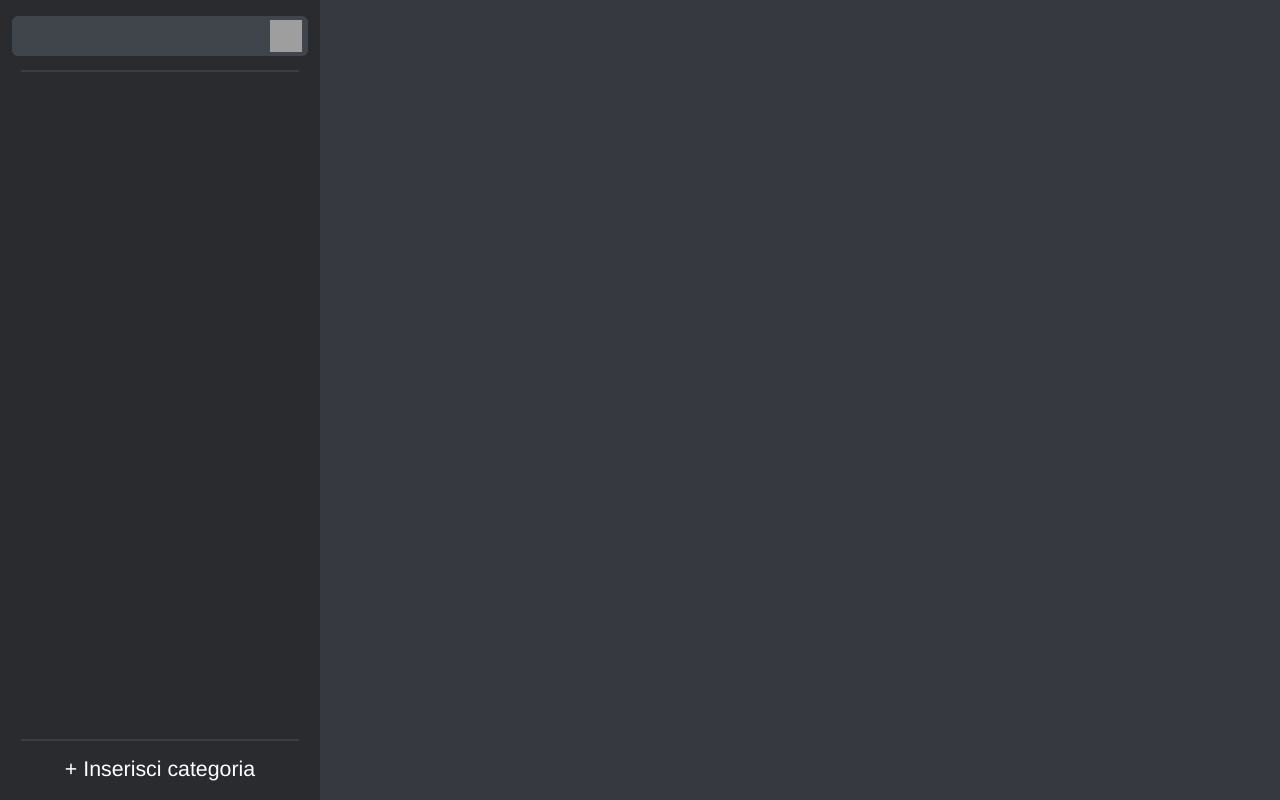
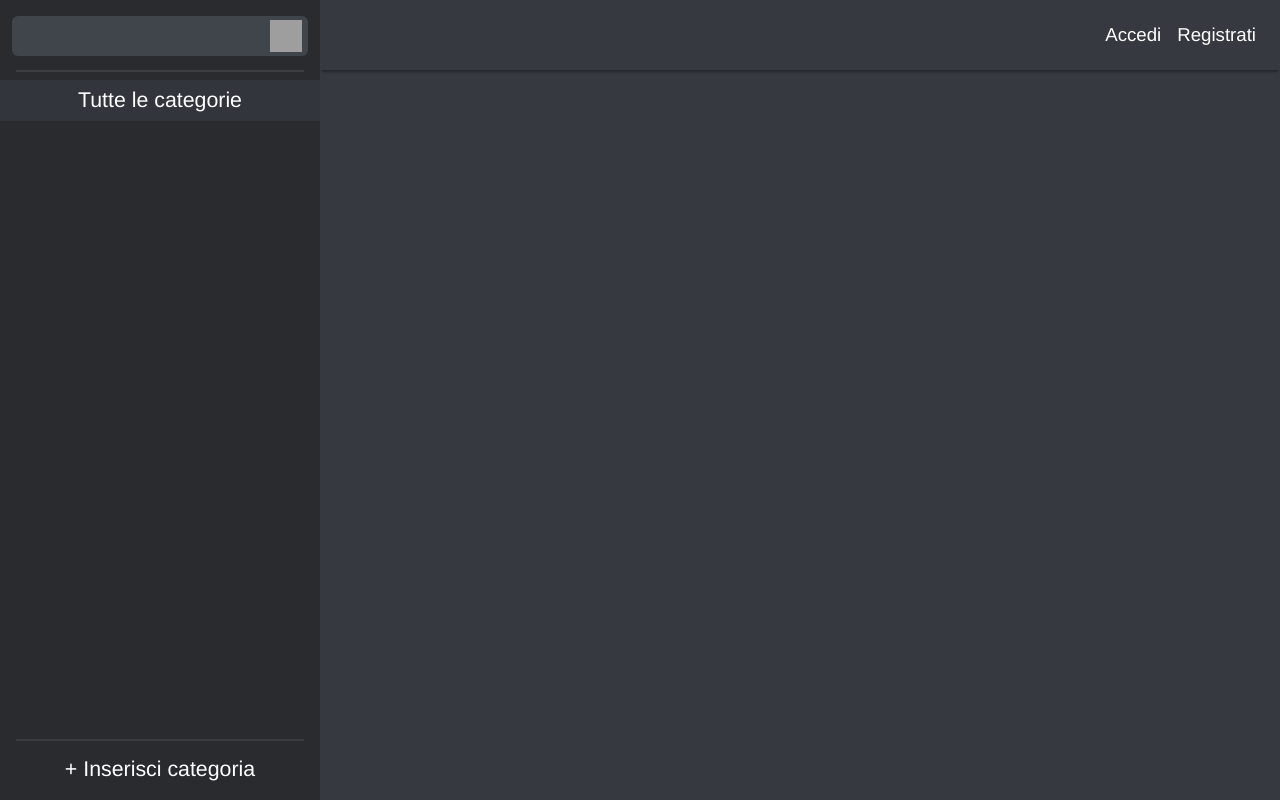
Before and after one commit to AlexB8675/Esame, a PHP site: page / in a window 1280 px wide. Run offline with PHP 8.4, Linux system fonts and the light colour scheme; data that the repository does not hold is empty; grey boxes are pictures that could not be loaded.

Commit message:
making it actually answer the exam requests lol

```diff
--- a/css/stylesheet.css
+++ b/css/stylesheet.css
@@ -162,9 +162,14 @@ div *::-webkit-scrollbar-thumb {
   width: 320px;
   padding: 8px 16px;
   outline: none;
+  overflow: auto hidden;
   color: white;
   border: 1px solid #6c6c6d;
   margin: 8px 32px;
+}
+.back-layer .category-insert .main .body .input::-webkit-scrollbar, .back-layer .object-insert .main .body .input::-webkit-scrollbar {
+  width: 0;
+  height: 0;
 }
 .back-layer .category-insert .main .body .input:empty:not(:focus)::before, .back-layer .object-insert .main .body .input:empty:not(:focus)::before {
   content: attr(data-placeholder);
@@ -198,16 +203,15 @@ div *::-webkit-scrollbar-thumb {
 }
 .main-mount .sidebar .item {
   color: white;
-  width: 100%;
   flex: 0 0 auto;
   flex-direction: column;
   align-items: center;
-  padding: 8px 0;
+  padding: 8px 6px;
   margin: 2px 0;
   font-size: 16pt;
   text-overflow: ellipsis;
 }
-.main-mount .sidebar .item:hover {
+.main-mount .sidebar .item:hover, .main-mount .sidebar .item[aria-label=active] {
   cursor: pointer;
   background: #32353b;
 }
@@ -215,12 +219,12 @@ div *::-webkit-scrollbar-thumb {
   flex: 1 0 auto;
   flex-direction: column;
   overflow: visible;
-  padding: 8px 6px;
+  padding: 8px 0;
 }
 .main-mount .sidebar .scroller .search {
   flex: 0 1 auto;
   height: 32px;
-  margin: 8px 6px;
+  margin: 8px 12px;
   padding: 4px 6px;
   border-radius: 6px;
   flex-direction: row;
@@ -245,24 +249,45 @@ div *::-webkit-scrollbar-thumb {
 .main-mount .sidebar .footer {
   flex: 0 1 auto;
   flex-direction: column;
+  padding: 8px 0;
+}
+.main-mount .main-container {
+  flex: 1 1 auto;
+  flex-direction: column;
+  background: #36393f;
+}
+.main-mount .main-container .header {
+  flex: 0 0 auto;
+  height: 70px;
+  padding: 0 16px;
+  box-shadow: 0 4px 2px -2px rgba(29, 32, 33, 0.67);
+  flex-direction: row;
+  justify-content: flex-end;
+}
+.main-mount .main-container .header .item {
+  flex: 0 1 auto;
+  padding: 8px;
+  font-size: 14pt;
   align-items: center;
-  padding: 8px 6px;
+  color: white;
 }
-.main-mount .content {
-  padding: 24px 0;
-  background: #36393f;
-  justify-content: center;
+.main-mount .main-container .header .item:hover {
+  background: #32353b;
+  cursor: pointer;
+}
+.main-mount .main-container .content {
+  padding: 0 0 24px;
+  flex-direction: column;
   overflow: hidden auto;
 }
-.main-mount .content .items {
+.main-mount .main-container .content .items {
   flex: 0 1 auto;
-  overflow: visible;
   flex-flow: row wrap;
   justify-content: center;
-  height: fit-content;
+  overflow: visible;
   padding: 24px;
 }
-.main-mount .content .items .item {
+.main-mount .main-container .content .items .item {
   flex: 0 0 auto;
   height: 256px;
   width: 256px;
@@ -274,22 +299,22 @@ div *::-webkit-scrollbar-thumb {
   border-radius: 8px;
   transition: box-shadow 250ms linear;
 }
-.main-mount .content .items .item:hover {
+.main-mount .main-container .content .items .item:hover {
   box-shadow: 0 0 6px 3px #1a1919;
   cursor: pointer;
 }
-.main-mount .content .items .item:last-child {
+.main-mount .main-container .content .items .item[id=obj-insert] {
   font-size: 64pt;
   color: black;
   align-items: center;
   justify-content: center;
   transition: box-shadow 250ms linear, font-size 250ms linear, color 250ms linear;
 }
-.main-mount .content .items .item:last-child:hover {
+.main-mount .main-container .content .items .item[id=obj-insert]:hover {
   font-size: 80pt;
   color: #5865f2;
 }
-.main-mount .content .items .item > img {
+.main-mount .main-container .content .items .item > img {
   width: 256px;
   height: 256px;
 }
--- a/css/stylesheet.scss
+++ b/css/stylesheet.scss
@@ -186,9 +186,15 @@ div *::-webkit-scrollbar-thumb {
                     width: 320px;
                     padding: 8px 16px;
                     outline: none;
+                    overflow: auto hidden;
                     color: white;
                     border: 1px solid rgb(108, 108, 109);
                     margin: 8px 32px;
+
+                    &::-webkit-scrollbar {
+                        width: 0;
+                        height: 0;
+                    }
 
                     &:empty:not(:focus)::before {
                         content: attr(data-placeholder);
@@ -229,16 +235,15 @@ div *::-webkit-scrollbar-thumb {
 
         .item {
             color: white;
-            width: 100%;
             flex: 0 0 auto;
             flex-direction: column;
             align-items: center;
-            padding: 8px 0;
+            padding: 8px 6px;
             margin: 2px 0;
             font-size: 16pt;
             text-overflow: ellipsis;
 
-            &:hover {
+            &:hover, &[aria-label="active"] {
                 cursor: pointer;
                 background: rgb(50, 53, 59);
             }
@@ -248,12 +253,12 @@ div *::-webkit-scrollbar-thumb {
             flex: 1 0 auto;
             flex-direction: column;
             overflow: visible;
-            padding: 8px 6px;
+            padding: 8px 0;
 
             .search {
                 flex: 0 1 auto;
                 height: 32px;
-                margin: 8px 6px;
+                margin: 8px 12px;
                 padding: 4px 6px;
                 border-radius: 6px;
                 flex-direction: row;
@@ -283,22 +288,47 @@ div *::-webkit-scrollbar-thumb {
         .footer {
             flex: 0 1 auto;
             flex-direction: column;
-            align-items: center;
-            padding: 8px 6px;
+            padding: 8px 0;
         }
     }
+
+    .main-container {
+        flex: 1 1 auto;
+        flex-direction: column;
+        background: rgb(54, 57, 63);
+
+        .header {
+            flex: 0 0 auto;
+            height: 70px;
+            padding: 0 16px;
+            box-shadow: 0 4px 2px -2px rgba(29, 32, 33, 0.67);
+            flex-direction: row;
+            justify-content: flex-end;
+
+            .item {
+                flex: 0 1 auto;
+                padding: 8px;
+                font-size: 14pt;
+                align-items: center;
+                color: white;
+
+                &:hover {
+                    background: rgb(50, 53, 59);
+                    cursor: pointer;
+                }
+            }
+        }
+
         .content {
-        padding: 24px 0;
-        background: rgb(54, 57, 63);
-        justify-content: center;
+            padding: 0 0 24px;
+            flex-direction: column;
             overflow: hidden auto;
 
             .items {
                 flex: 0 1 auto;
-            overflow: visible;
                 flex-flow: row wrap;
                 justify-content: center;
-            height: fit-content;
+                overflow: visible;
                 padding: 24px;
 
                 .item {
@@ -322,7 +352,7 @@ div *::-webkit-scrollbar-thumb {
                         cursor: pointer;
                     }
 
-                &:last-child {
+                    &[id="obj-insert"] {
                         font-size: 64pt;
                         color: black;
                         align-items: center;
@@ -333,7 +363,7 @@ div *::-webkit-scrollbar-thumb {
                                 color      250ms linear;
                     }
 
-                &:last-child:hover {
+                    &[id="obj-insert"]:hover {
                         font-size: 80pt;
                         color: rgb(88, 101, 242);
                     }
@@ -346,3 +376,4 @@ div *::-webkit-scrollbar-thumb {
             }
         }
     }
+}
--- a/index.html
+++ b/index.html
@@ -8,7 +8,6 @@
         <script src="js/main.js" type="text/javascript"></script>
     </head>
     <body>
-        <div id="secret-data"></div>
         <div class="back-layer">
             <div class="category-insert">
                 <div class="main">
@@ -48,14 +47,21 @@
                         <div class="button"></div>
                     </div>
                     <div class="separator"></div>
+                    <div class="item" data-id="-1">Tutte le categorie</div>
                 </div>
                 <div class="footer">
                     <div class="separator"></div>
                     <div class="item" id="ctg-insert">&plus; Inserisci categoria</div>
                 </div>
             </div>
-            <div class="content">
-                <div class="items" id="obj-items"></div>
+            <div class="main-container">
+                <div class="header">
+                    <div class="item">Accedi</div>
+                    <div class="item">Registrati</div>
+                </div>
+                <div class="content">
+                    <div class="items" id="obj-items"></div>
+                </div>
             </div>
         </div>
     </body>
--- a/js/main.js
+++ b/js/main.js
@@ -25,16 +25,15 @@ $(function () {
             });
     };
 
-    const object_handler = (obj) => {
+    const object_handler = (obj, data) => {
         // TODO: Behaviour:
     };
 
     const category_handler = (ctg) => {
         if ($(ctg).attr('aria-label') !== 'active') {
-            const category = +$(ctg).data('id');
             fetch({
                 kind: 'objects',
-                categoria: category
+                categoria: $(ctg).data('id')
             }, (response) => {
                 const items = $('#obj-items').html('');
                 for (const each of response) {
@@ -42,9 +41,10 @@ $(function () {
                         $('<div class="item">')
                             .append(`<img src="${each['immagine']}" alt>`)
                             .on('click', function () {
-                                object_handler(this);
+                                object_handler(this, each);
                             }));
                 }
+                if ($(ctg).data('id') !== -1) {
                     items.append(
                         $('<div class="item" id="obj-insert">')
                             .html('&plus;')
@@ -61,15 +61,10 @@ $(function () {
                                     });
                                 enable_hiding();
                             }));
+                }
             });
-            $('#ctg-items div[class="item"]')
-                .attr('aria-label', '')
-                .removeAttr('style')
-                .filter(ctg)
-                .css({
-                    'background': 'rgb(50, 53, 59)'
-                })
-                .attr('aria-label', 'active');
+            $('#ctg-items div[class="item"]').attr('aria-label', '');
+            $(ctg).attr('aria-label', 'active');
         }
     };
 
@@ -84,7 +79,9 @@ $(function () {
             $('#ctg-items div[class="item"]')
                 .on('click', function () {
                     category_handler(this);
-                });
+                })
+                .first()
+                .trigger('click');
         });
     })();
 
@@ -151,7 +148,8 @@ $(function () {
                     data.append('eng', eng);
                     insert(data, (response) => {
                         image = audio = null;
-                        $('#obj-input-eng, #obj-input-ita, #obj-input-nome, #obj-audio-name').html('');
+                        $('#obj-input-eng, #obj-input-ita, #obj-input-nome').html('');
+                        $('#obj-audio-name').html('Nessun file audio selezionato');
                         $('#obj-input-image').html('&plus;');
                         $('.back-layer').trigger('mousedown');
                         $('#obj-insert')
@@ -159,7 +157,7 @@ $(function () {
                                 $('<div class="item">')
                                     .append(`<img src="${response['immagine']}" alt>`)
                                     .on('click', function () {
-                                        object_handler(this);
+                                        object_handler(this, response);
                                     }));
                     });
                 }
@@ -175,7 +173,7 @@ $(function () {
             if (search.text() === '') {
                 $('#ctg-items div[class="item"]').show();
             } else {
-                $('#ctg-items div[class="item"]')
+                $('#ctg-items div[class="item"][data-id!="-1"]')
                     .hide()
                     .each(function () {
                         const criteria = search.text().toLowerCase();
@@ -274,13 +272,11 @@ const fetch = (function () {
 })();
 
 function insert(data, callback) {
-    $.ajax({
+    let settings = {
         url: 'php/insert.php',
         type: 'POST',
         data: data,
         dataType: 'json',
-        processData: false,
-        contentType: false,
         cache: false,
         success: (response) => {
             if ('error' in response) {
@@ -289,5 +285,10 @@ function insert(data, callback) {
                 callback(response);
             }
         }
-    });
+    };
+    if (data.constructor === FormData) {
+        settings['processData'] = false;
+        settings['contentType'] = false;
     }
+    $.ajax(settings);
+}
--- a/php/fetch.php
+++ b/php/fetch.php
@@ -17,9 +17,16 @@
         })(),
 
         'objects' => (function () use ($connection) {
-            $query    = "select * from Oggetti where e_id_categoria = ?";
-            $category = $_GET['categoria'];
-            $result   = safe_query($connection, $query, $category);
+            $category = intval($_GET['categoria']);
+            $query    = "select * from Oggetti ";
+            if ($category !== -1) {
+                $query .= "where e_id_categoria = ?";
+            }
+
+            $result =
+                $category === -1 ?
+                    safe_query($connection, $query) :
+                    safe_query($connection, $query, $category);
             if (!$result) {
                 die(json_encode([
                     'message' => 'object_fetch',
```
Also changed, not shown: php/insert.php (+8 -5 lines), 1 other file. Lines whose indentation alone changed are shown as unchanged.
